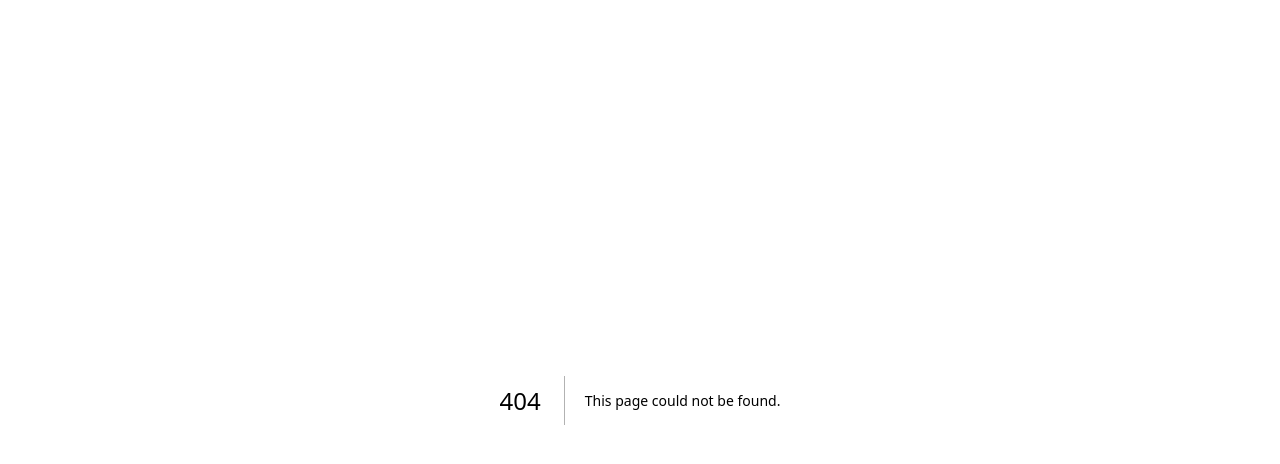
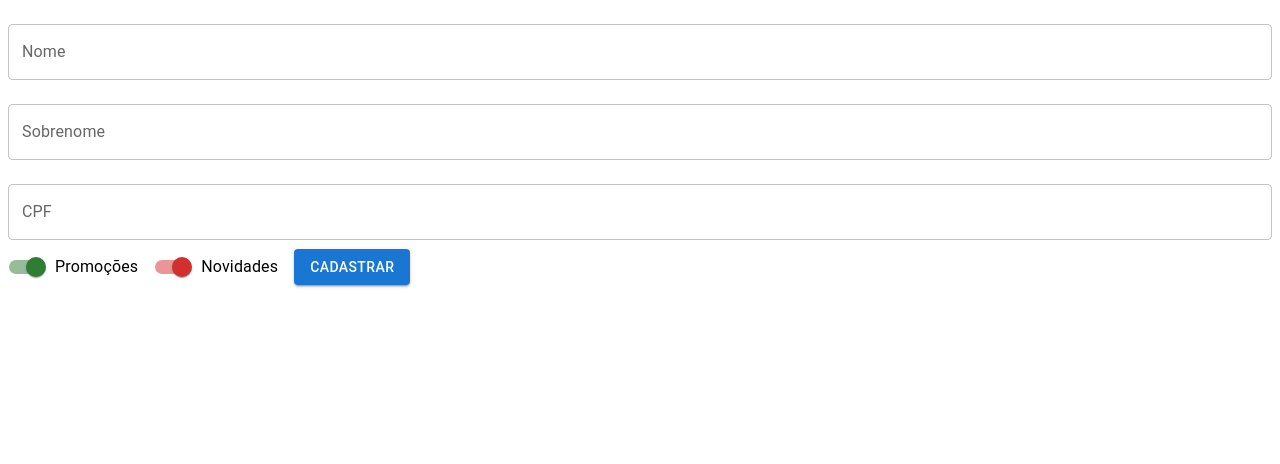
Before and after one commit to DarleyGC2016/loja_js, a Next.js app: page /Usuario/Cadastro/FormUsuario in a window 1280 px wide. Before the commit this address had no page. Shown: the top 464 px of the page. Built offline with nearby package versions, Linux system fonts and the light colour scheme.

Commit message:
task 01 - restruração do projeto

```diff
--- a/src/app/layout.js
+++ b/src/app/layout.js
@@ -1,5 +1,6 @@
 import { Geist, Geist_Mono } from "next/font/google";
 import "./globals.css";
+
 
 const geistSans = Geist({
   variable: "--font-geist-sans",
--- /dev/null
+++ b/src/pages/Usuario/Cadastro/FormUsuario.tsx
@@ -0,0 +1,15 @@
+import FomularioCadastro from "@/components/FomularioCadastro/FomularioCadastro";
+import { aoEnviarForm, validaCpf, validaNome, validaSobrenome } from "./util";
+
+const FormUsuario = () => {
+  return (
+    <FomularioCadastro
+      aoEnviar={aoEnviarForm}
+      validarCPF={validaCpf}
+      validarNome={validaNome}
+      validarSobrenome={validaSobrenome}
+    />
+  );
+};
+
+export default FormUsuario;
--- /dev/null
+++ b/src/pages/Usuario/Cadastro/util.ts
@@ -0,0 +1,31 @@
+import { IUsuario, IValidacao } from "@/model/model";
+const list: Array<IUsuario> = [];
+export const aoEnviarForm = (dados: IUsuario): void => {
+
+  list.push(dados)
+  console.log(list);
+};
+
+export function validaCpf(cpf: string): IValidacao {
+  if (cpf.length != 11) {
+    return { valido: false, texto: "CPF deve conter 11 digitos!" };
+  } else {
+    return { valido: true, texto: "" };
+  }
+}
+
+export const validaNome = (nome: string): IValidacao => {
+    if (nome.length >= 13) {
+        return { valido: false, texto: "Nome deve conter 12 caracter!" };
+    } else {
+        return { valido: true, texto: "" };
+    }
+};
+
+export const validaSobrenome = (sobreNome: string): IValidacao => {
+    if (sobreNome.length < 14 || sobreNome.length > 50) {
+        return { valido: false, texto: "Sobrenome deve conter 18 caracter!" };
+    } else {
+        return { valido: true, texto: "" };
+    }
+};
```
Also changed, not shown: src/app/page.tsx (+11 -45 lines), src/components/FomularioCadastro/FomularioCadastro.tsx (+1 -8 lines), src/model/model.ts (+17 -10 lines).
